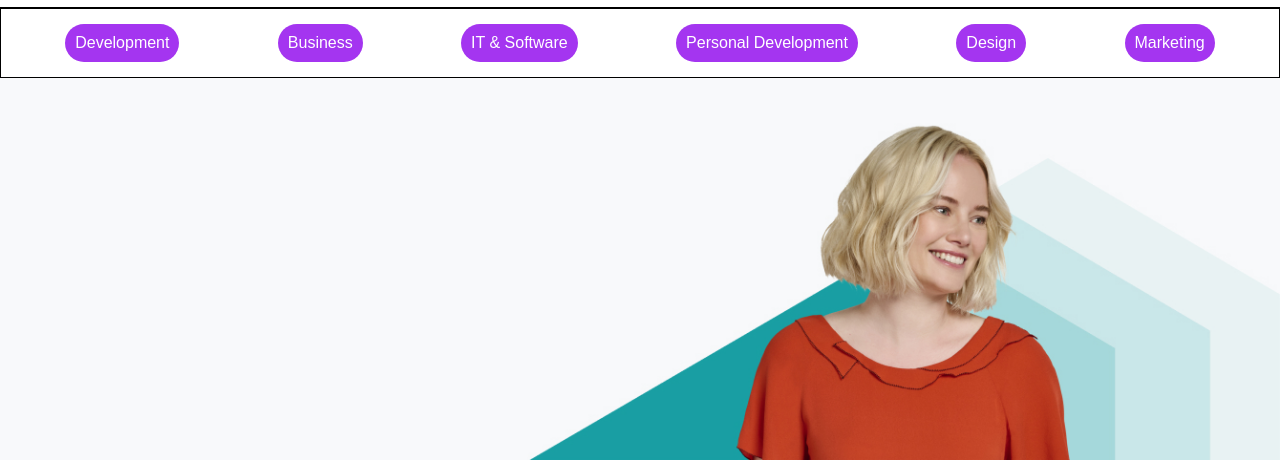
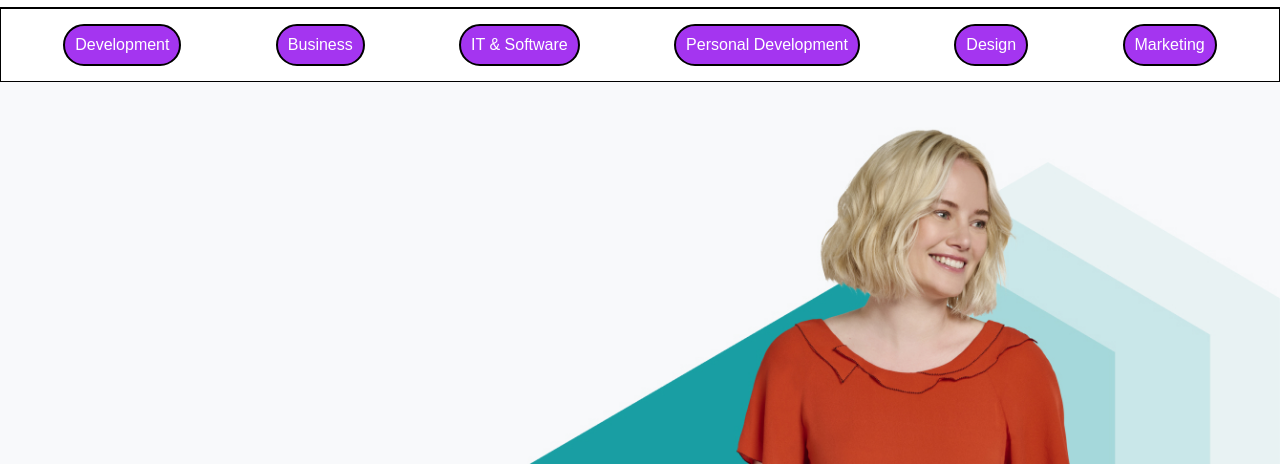
Before and after one commit to theja1212-hub/udemy-clone-1st-project, a plain HTML site: page index.html in a window 1280 px wide. Shown: the part 75-548 px from the top of the page. Drawn offline with Linux system fonts and the light colour scheme; a web font is replaced by a local one.

Commit message:
B made Changes

```diff
--- a/style.css
+++ b/style.css
@@ -51,6 +51,8 @@ body{
      color: white;
      padding: 10px;
      border-radius: 30px;
+     border: solid black 2px;
+     padding: 10px;
 }
 .sale-image img{
     width: 100%;
```
